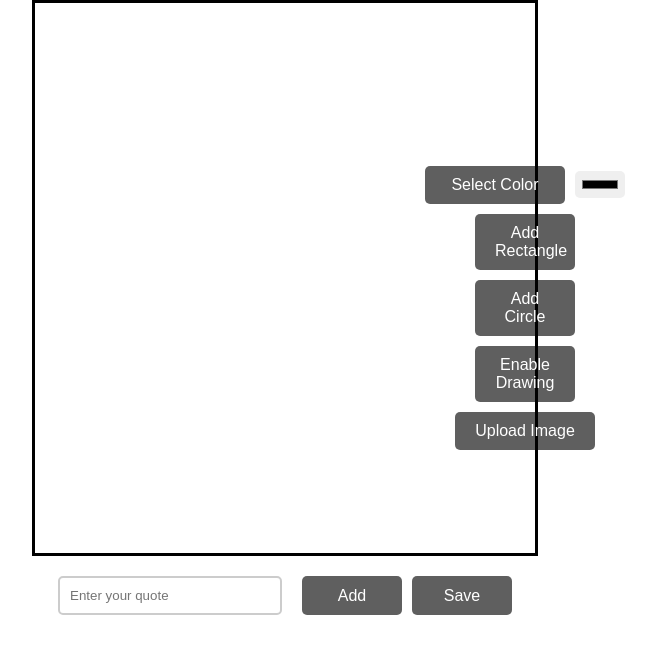
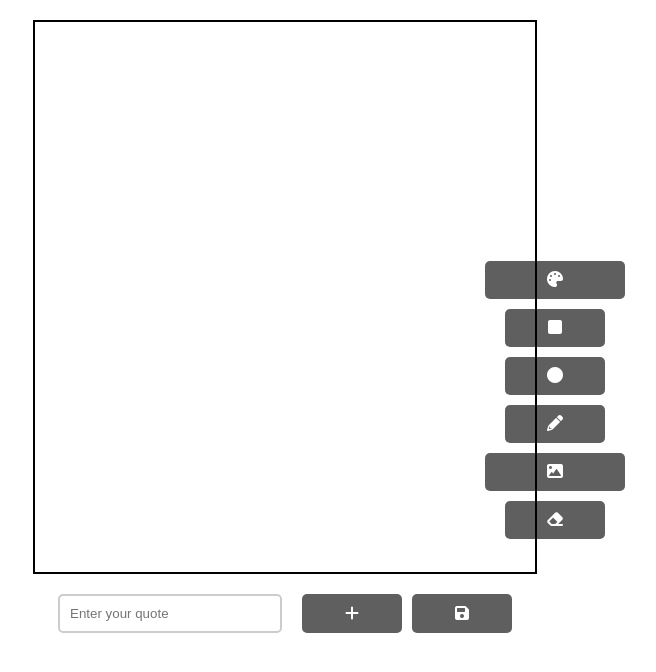
Before and after one commit to ygalyamy/TT8L-03, a Flask app: page /edit-book-cover in a window 1280 px wide. Shown: the top 672 px of the page, without its empty margins (355-1011 px from the left). Run offline with Flask 3, Linux system fonts and the light colour scheme; some libraries are stand-ins or nearby versions.

Commit message:
styling and replacing text with icons

```diff
--- a/static/styles.css
+++ b/static/styles.css
@@ -15,7 +15,7 @@
 .rectangle {
     width: 500px;
     height: 550px;
-    background-color: #f1faee;
+    background-color: #edf6f9;
     border: 2px solid #000000;
     display: flex;
     justify-content: center;
@@ -41,15 +41,6 @@
 
 .toolbar-right {
     right: 300px;
-}
-
-.canvas-container {
-    border: 2px solid #000000;
-    display: flex;
-    justify-content: center;
-    align-items: center;
-    margin: 0 50px;
-    background-color: #fff;
 }
 
 .color-picker-container, .drawing-container, .shape-container, .image-container {
@@ -105,7 +96,7 @@ input[type="text"] {
     background-color: #000000;
 }
 
-#imageLoader {
+#imageLoader, #colorPicker {
     display: none;
 }
 
@@ -114,14 +105,14 @@ input[type="text"] {
 }
 
 #drawingcanvas {
-    border: 1px solid black;
+    border: 2px solid black;
 }
 
-.container {
+.canvas-container {
     display: flex;
-    flex-direction: column;
+    justify-content: center;
     align-items: center;
-    position: relative;
+    margin: 20px 0;
 }
 
 .toolbar {
--- a/templates/edit_book_cover.html
+++ b/templates/edit_book_cover.html
@@ -3,6 +3,7 @@
 <head>
     <meta charset="UTF-8">
     <meta name="viewport" content="width=device-width, initial-scale=1.0">
+    <link rel="stylesheet" href="https://cdnjs.cloudflare.com/ajax/libs/font-awesome/6.0.0-beta3/css/all.min.css">
     <link rel="stylesheet" type="text/css" href="{{ url_for('static', filename='styles.css') }}">
     <script src="https://cdnjs.cloudflare.com/ajax/libs/fabric.js/4.5.0/fabric.min.js"></script>
     <title>Edit</title>
@@ -11,21 +12,23 @@
     <div class="container">
         <div class="toolbar-right">
             <div class="color-picker-container">
-                <label for="colorPicker" class="btn">Select Color</label>
-                <input type="color" id="colorPicker" value="#000000">
+                <label for="colorPicker" class="btn" title="Choose Color"><i class="fas fa-palette"></i><input type="color" id="colorPicker" value="#000000"></label>
             </div>
             <div class="shape-container">
-                <button onclick="addRectangle()" class="btn">Add Rectangle</button>
+                <button onclick="addRectangle()" class="btn" title="Add Rectangle"><i class="fas fa-square"></i></button>
             </div>
             <div class="shape-container">
-                <button onclick="addCircle()" class="btn">Add Circle</button>
+                <button onclick="addCircle()" class="btn" title="Add Circle"><i class="fas fa-circle"></i></button>
             </div>
             <div class="drawing-container">
-                <button id="drawbutton" class="btn">Enable Drawing</button>
+                <button id="drawbutton" class="btn" title="Draw"><i class="fas fa-pencil-alt"></i></button>
             </div>
             <div class="image-container">
-                <label for="imageLoader" class="btn">Upload Image</label>
+                <label for="imageLoader" class="btn" title="Upload Image"><i class="fas fa-image"></i></label>
                 <input type="file" id="imageLoader" name="imageLoader"/>
+            </div>
+            <div class="eraser-container">
+                <button id="eraserButton" class="btn" title="Eraser"><i class="fas fa-eraser"></i></button>
             </div>
         </div>
 
@@ -36,8 +39,8 @@
         <div class="quote-save-container">
             <div class="quote-container">
                     <input type="text" id="quoteinput" placeholder="Enter your quote">
-                    <button onclick="addQuote()" class="btn">Add</button>
-                    <button onclick="saveCanvas()" class="btn">Save</button>
+                    <button onclick="addQuote()" class="btn" title="Add Quote"><i class="fas fa-plus"></i></button>
+                    <button onclick="saveCanvas()" class="btn" title="Save"><i class="fas fa-save"></i></button>
             </div>
         </div>
     </div>
@@ -45,7 +48,7 @@
 
     <script>
         var canvas = new fabric.Canvas('drawingcanvas', {
-            backgroundColor: '#f1faee',
+            backgroundColor: '#edf6f9',
             isDrawingMode: false
         });
 
@@ -117,11 +120,10 @@
         drawButton.addEventListener('click', function() {
             if (canvas.isDrawingMode) {
                 disableDrawingMode();
-                this.textContent = 'Enable Drawing';
             } else {
                 enableDrawingMode();
-                this.textContent = 'Disable Drawing';
             }
+            this.innerHTML = '<i class="fas fa-pencil-alt"></i>';
         });
 
         var colorPicker = document.getElementById('colorPicker');
@@ -172,6 +174,46 @@
             }
             reader.readAsDataURL(e.target.files[0]);
         }
+
+        var isErasing = false;
+
+        function enableEraserMode() {
+            canvas.isDrawingMode = false;
+            isErasing = true;
+        }
+
+        function disableEraserMode() {
+            isErasing = false;
+        }
+
+        document.getElementById('eraserButton').addEventListener('click', function() {
+            if (isErasing) {
+                disableEraserMode();
+            } else {
+                enableEraserMode();
+            }
+            this.innerHTML = '<i class="fas fa-eraser"></i>';
+        });
+
+        canvas.on('mouse:down', function(o) {
+            if (isErasing) {
+                var pointer = canvas.getPointer(o.e);
+                var objects = canvas.getObjects();
+                var toRemove = [];
+
+                objects.forEach(function(object) {
+                    if (object.containsPoint(pointer)) {
+                        toRemove.push(object);
+                    }
+                });
+
+                toRemove.forEach(function(object) {
+                    canvas.remove(object);
+                });
+
+                canvas.renderAll();
+            }
+        });
     </script>
 </body>
 </html>
--- a/templates/notification.html
+++ b/templates/notification.html
@@ -16,7 +16,7 @@
 
     <div class="notification-container" id="notificationContainer">
         <div class="notification" id="notification">
-            This is a notification.
+            Don't forget to rate your book!
             <button onclick="closeNotification()">Close</button>
         </div>
     </div>
```
Also changed, not shown: static/images/bookcover.png.
